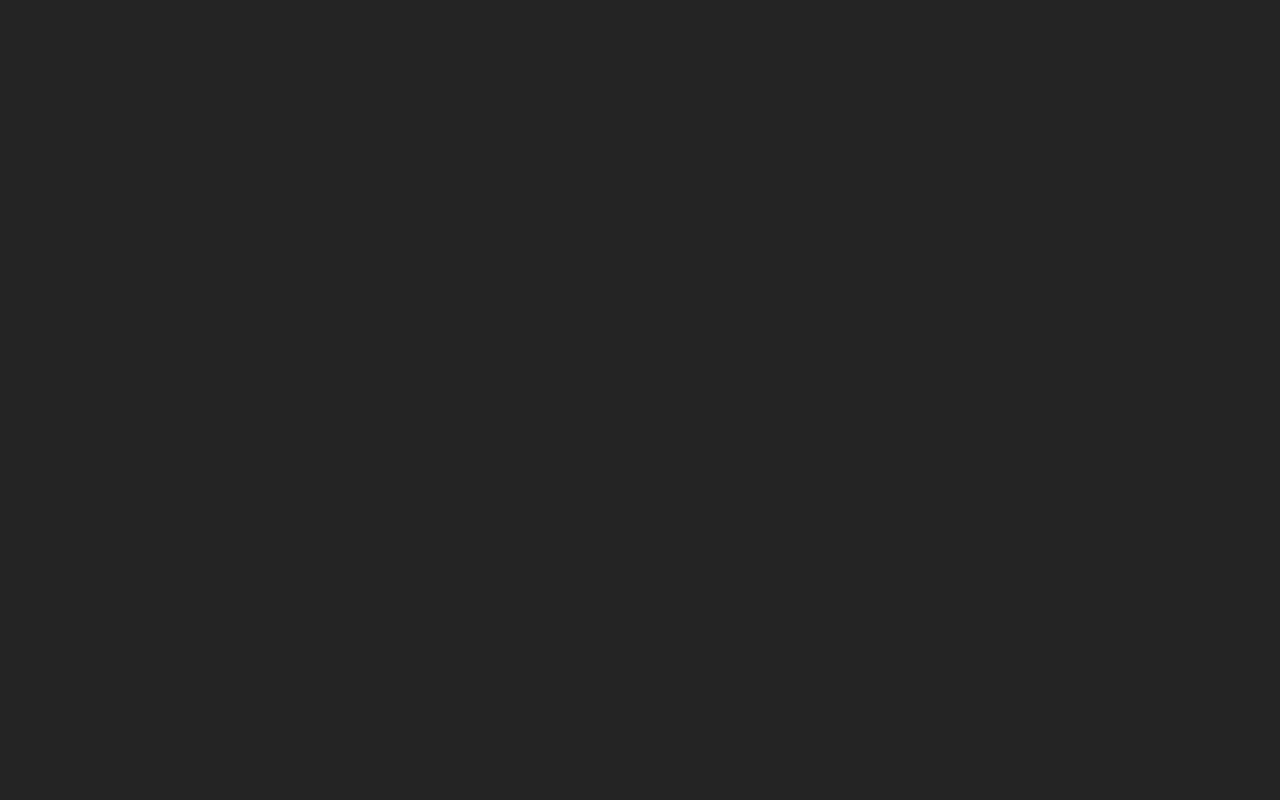
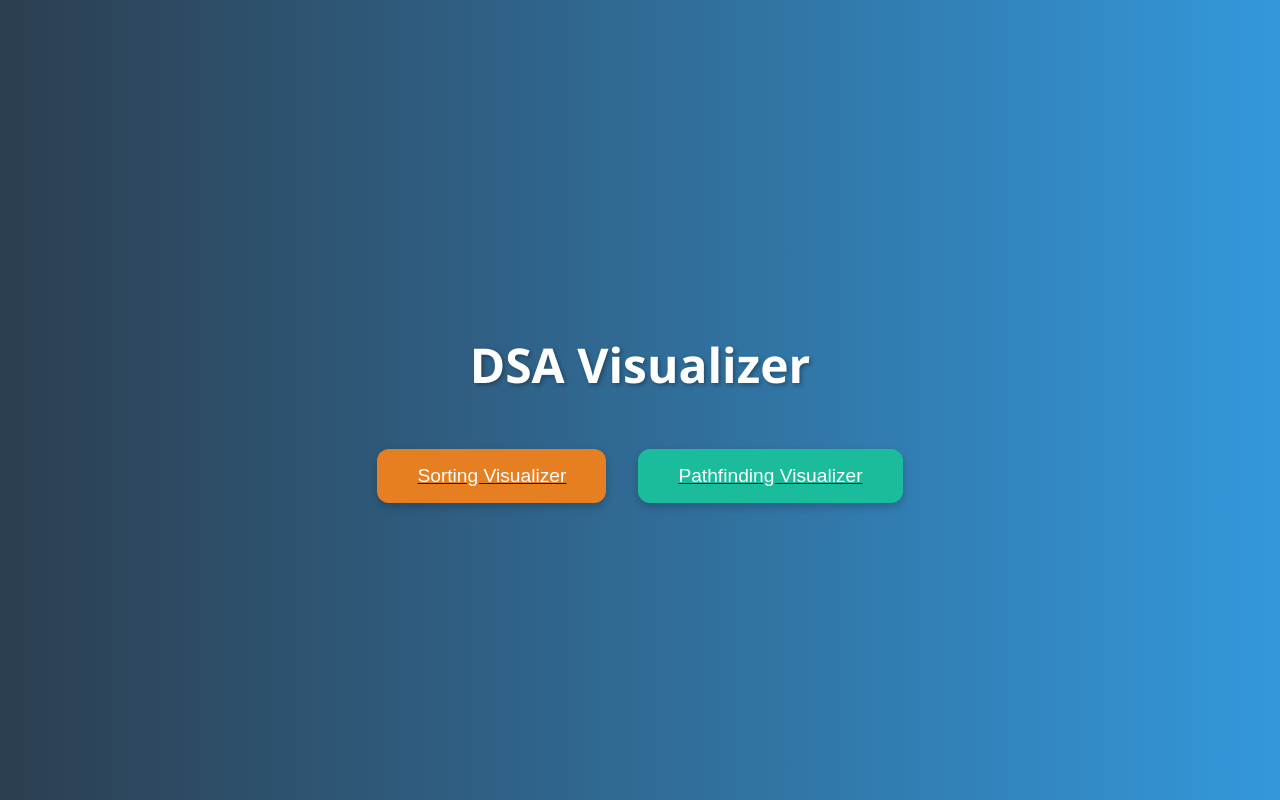
Before and after one commit to juic-in/DSA-Visualiser, a React (Vite) app in the folder dsa-visualiser/: page / in a window 1280 px wide. Before the commit this address had no page. Built offline with nearby package versions, Linux system fonts and the light colour scheme.

Commit message:
feat: added in homepage route

```diff
--- a/dsa-visualiser/src/App.tsx
+++ b/dsa-visualiser/src/App.tsx
@@ -1,19 +1,21 @@
 import { BrowserRouter, Route, Routes } from 'react-router-dom';
 import { SortingVisualiser } from './components/SortingVisualiser/SortingVisualiser';
 import { PathfindingVisualiser } from './components/PathfindingVisualiser/PathfindingVisualiser';
+import { HomePage } from './components/HomePage/HomePage';
 
 function App() {
   return (
     <>
       <BrowserRouter>
         <Routes>
+          <Route path="/" element={<HomePage />} />
           <Route
             path="/sorting"
-            element={<SortingVisualiser min={5} max={1000} arraySize={250} />}
+            element={<SortingVisualiser min={5} max={950} arraySize={250} />}
           />
           <Route
             path="/pathfinding"
-            element={<PathfindingVisualiser maxRows={20} maxCols={50}/>}
+            element={<PathfindingVisualiser maxRows={20} maxCols={50} />}
           />
         </Routes>
       </BrowserRouter>
```
